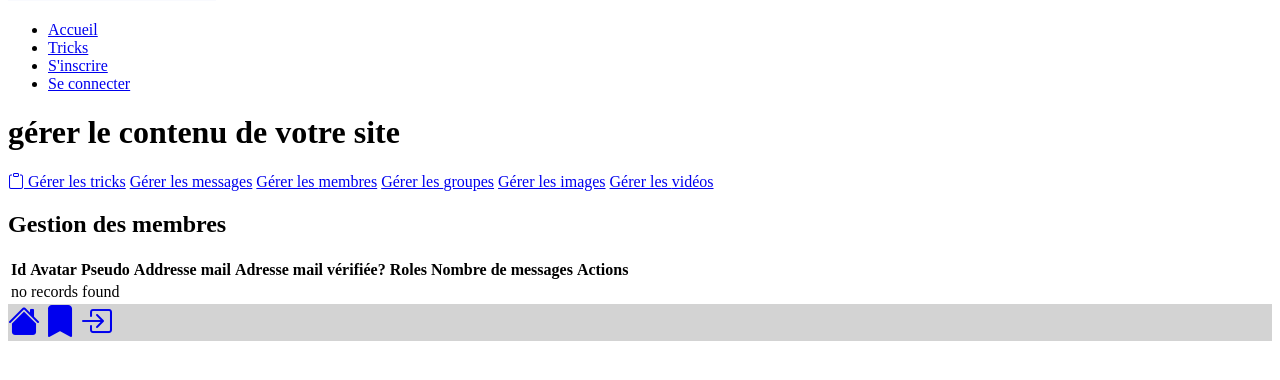
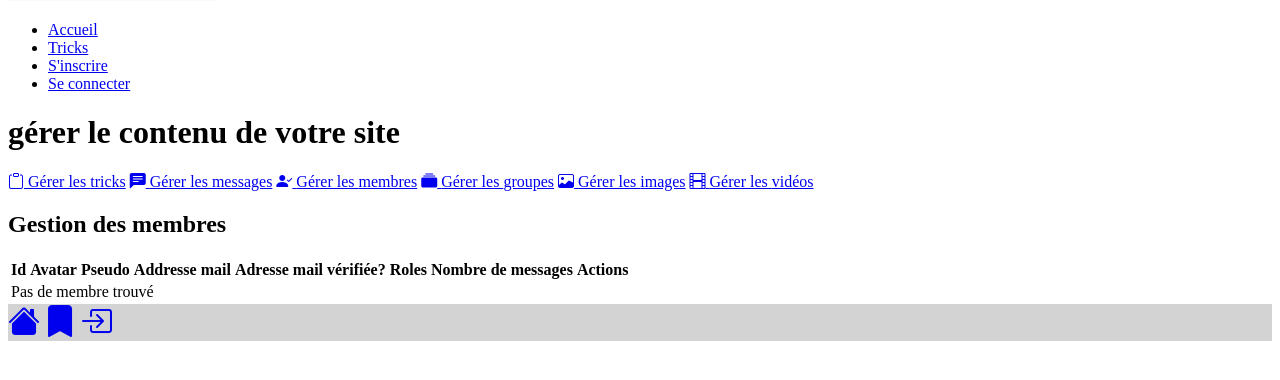
Before and after one commit to nosfairal/snowTricks, a Symfony app: template templates/admin/user/index.html.twig in a window 1280 px wide. Shown: the part 213-593 px from the top of the page. Run offline with Twig, Linux system fonts and the light colour scheme; the template is opened without the code that fills it, so the values that code supplies are empty; some libraries are stand-ins or nearby versions.

Commit message:
upgrade admin templates

```diff
--- a/templates/admin/home.html.twig
+++ b/templates/admin/home.html.twig
@@ -14,32 +14,33 @@
                 <span class="d-none d-md-inline">Gérer les
                 </span>tricks</a>
             <a class="btn btn-primary col-md-2 col-6 {{ app.request.get('_route') == 'message_admin' ? 'active' }}" href="{{ path('message_admin') }}">
-                <i class="far fa-comments"></i>
+                <i class="bi bi-chat-left-text-fill"></i>
                 <span class="d-none d-md-inline">Gérer les
                 </span>messages</a>
             <a class="btn btn-primary col-md-2 col-6 {{ app.request.get('_route') == 'user_admin' ? 'active' }}" href="{{ path('user_admin') }}">
-                <i class="far fa-user"></i>
+                <i class="bi bi-person-check-fill"></i>
                 <span class="d-none d-md-inline">Gérer les
                 </span>membres</a>
             <a class="btn btn-primary col-md-2 col-6 {{ app.request.get('_route') == 'group_admin' ? 'active' }}" href="{{ path('group_admin') }}">
-                <i class="far fa-object-group"></i>
+                <i class="bi bi-collection-fill"></i>
                 <span class="d-none d-md-inline">Gérer les
                 </span>groupes</a>
             <a class="btn btn-primary col-md-2 col-6 {{ app.request.get('_route') == 'picture_admin' ? 'active' }}" href="{{ path('picture_admin') }}">
-                <i class="far fa-image"></i>
+                <i class="bi bi-image"></i>
                 <span class="d-none d-md-inline">Gérer les
                 </span>images</a>
             <a class="btn btn-primary col-md-2 col-6 {{ app.request.get('_route') == 'video_admin' ? 'active' }}" href="{{ path('video_admin') }}">
-                <i class="fas fa-film"></i>
+                <i class="bi bi-film"></i>
                 <span class="d-none d-md-inline">Gérer les
                 </span>vidéos</a>
         </div>
     {% endblock %}
     {% block gestion %}
+    <div class="container text-center statistics">
         <p>Bienvenue sur votre interface de gestion<br>
             Quelques statistiques sur votre site:</p>
 
-	<ul>
+        <ul class="">
             <li class="mb-2">
                 <strong>{{ tricks | length }}</strong>
                 tricks dans
@@ -50,13 +51,18 @@
                 messages dans les discussions sur les tricks</li>
             <li class="mb-2">
                 <strong>{{ users | length }}</strong>
-			utilisateurs approuvés</li>
+                {% if users|length > 1 %}
+                    utilisateurs approuvés
+                {% else %}
+                    utilisateur approuvé
+                {% endif %}</li>
             <li class="mb-2">
                 <strong>{{ pictures | length }}</strong>
                 images et
                 <strong>{{ videos | length }}</strong>
                 vidéos pour illustrer les tricks</li>
         </ul>
+    </div>
 
     {% endblock %}
 
--- a/templates/admin/user/index.html.twig
+++ b/templates/admin/user/index.html.twig
@@ -6,8 +6,16 @@
 {% block gestion %}
 
 	<h2 class="text-center">Gestion des membres</h2>
-
-	<table class="table">
+	{% for rubrique, messages in app.flashes %}
+		<div class="alert alert-{{ rubrique }} alert-dismissible fade show" id="success-flash" role="alert">
+			{% for message in messages %}
+				<p>{{ message }}</p>
+			{% endfor %}
+			<button type="button" class="btn-close" data-bs-dismiss="alert" aria-label="Close"></button>
+		</div>
+	{% endfor %}
+	<div class = "table-responsive user-admin">
+		<table class="table table-striped ">
 			<thead>
 				<tr>
 					<th>Id</th>
@@ -53,10 +61,11 @@
 					</tr>
 				{% else %}
 					<tr>
-					<td colspan="7">no records found</td>
+						<td colspan="7">Pas de membre trouvé</td>
 					</tr>
 				{% endfor %}
 			</tbody>
 		</table>
+	</div>
 
 {% endblock %}
--- a/templates/admin/video/index.html.twig
+++ b/templates/admin/video/index.html.twig
@@ -7,7 +7,8 @@
 
 	<h2 class="text-center">Gestion des vidéos</h2>
 
-	<table class="table">
+	<div class = "table-responsive">
+		<table class="table table-striped ">
 			<thead>
 				<tr>
 					<th>Id</th>
@@ -52,5 +53,6 @@
 				{% endfor %}
 			</tbody>
 		</table>
+	</div>
 
 {% endblock %}
```
Also changed, not shown: assets/styles/app.scss (+7 -0 lines), templates/admin/group/index.html.twig (+5 -3 lines), templates/admin/message/index.html.twig (+7 -5 lines), templates/admin/picture/index.html.twig (+5 -3 lines), templates/admin/trick/index.html.twig (+12 -3 lines). Lines whose indentation alone changed are shown as unchanged.
